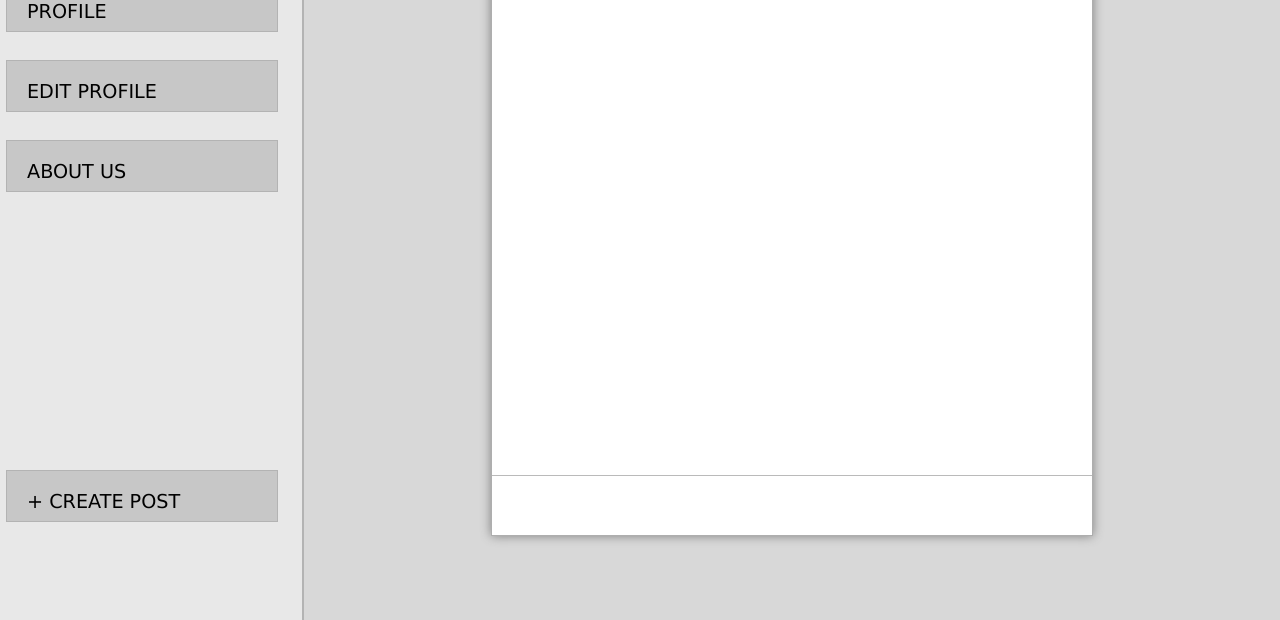
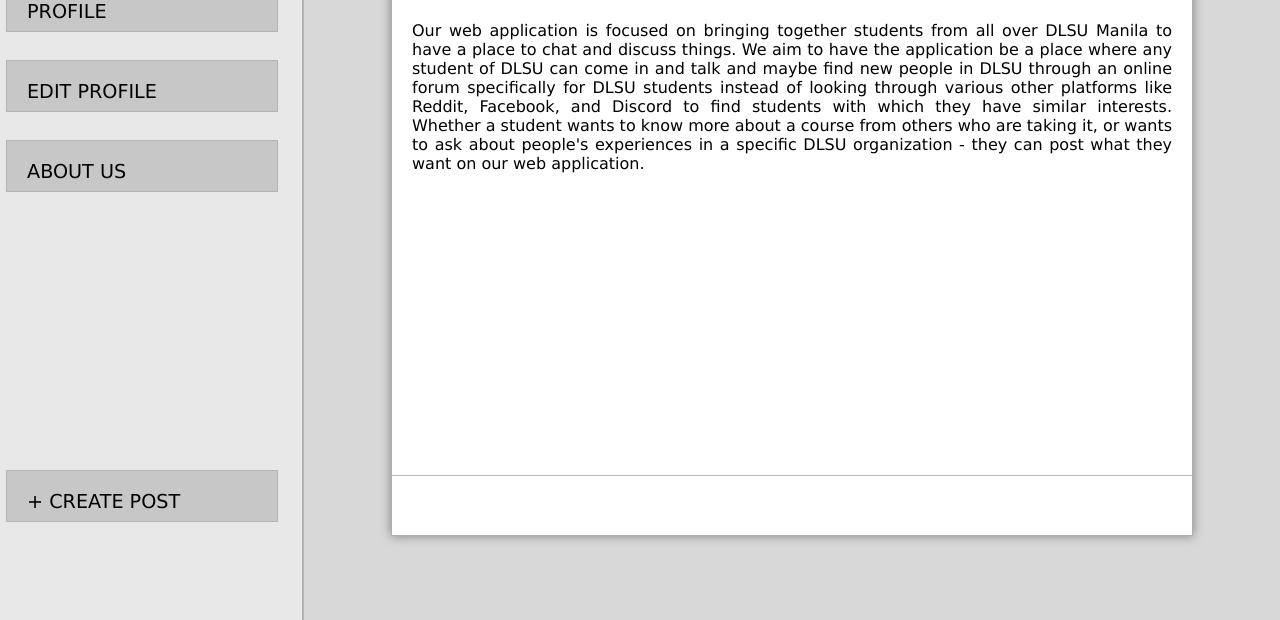
Before and after one commit to JamilSo-cmd/CCAPDEV_MCO, a website: page public/about.html in a window 1280 px wide. Shown: the part 180-800 px from the top of the page. Drawn offline with Linux system fonts and the light colour scheme.

Commit message:
adding content to about.html

```diff
--- a/public/about.html
+++ b/public/about.html
@@ -52,16 +52,14 @@
                 <td>
                     <div class="postWindow">
 
-                        <div class="post" style="width: 600px;">
+                        <div class="post" style="width: 800px;">
                             <!--Post Header-->
                             <div class="postHeader">
                                 <div><b><h1 style="margin: 0px;padding-left: 5px;">About Us</h1></b></div>
                             </div>
                             <!--Post Contents -->
                             <div class="postBody">
-                                <form action="/create" method="post" id="createForm">
-
-                                </form>
+                                <p>Our web application is focused on bringing together students from all over DLSU Manila to have a place to chat and discuss things. We aim to have the application be a place where any student of DLSU can come in and talk and maybe find new people in DLSU through an online forum specifically for DLSU students instead of looking through various other platforms like Reddit, Facebook, and Discord to find students with which they have similar interests. Whether a student wants to know more about a course from others who are taking it, or wants to ask about people's experiences in a specific DLSU organization - they can post what they want on our web application.</p>
                             </div>
                             <div class="postFooter"><p></p></div>
                         </div>
```
